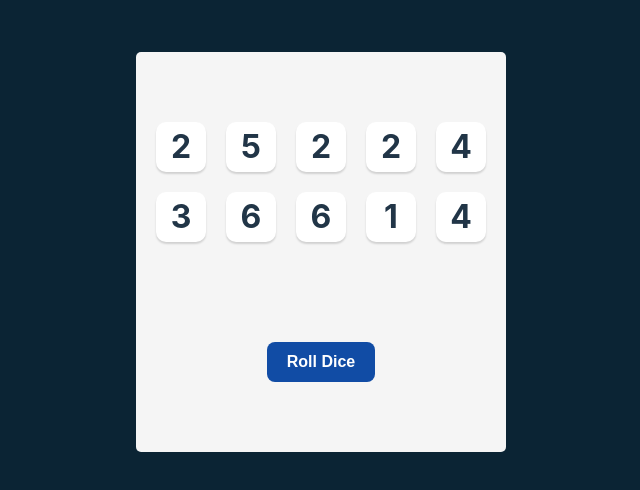
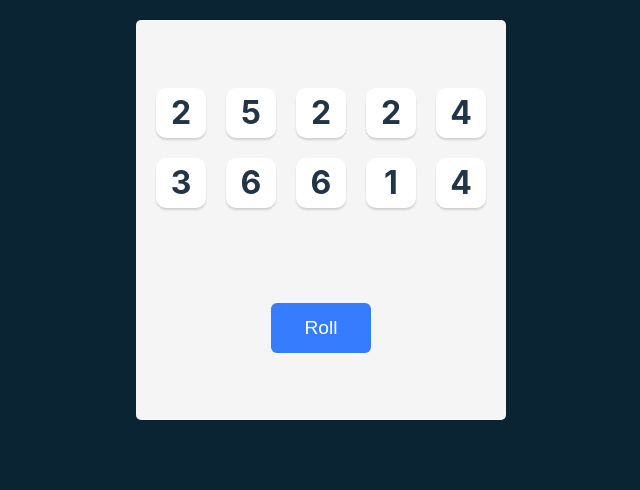
Before and after one commit to swatson9008/scrimbatenzies, a React (Vite) app: page / in a window 1280 px wide. Shown: the top 490 px of the page, without its empty margins (319-959 px from the left). Built offline with nearby package versions, Linux system fonts and the light colour scheme.

Commit message:
refactor

```diff
--- a/package.json
+++ b/package.json
@@ -10,6 +10,7 @@
     "preview": "vite preview"
   },
   "dependencies": {
+    "nanoid": "^4.0.2",
     "react": "^18.2.0",
     "react-dom": "^18.2.0"
   },
--- a/src/App.jsx
+++ b/src/App.jsx
@@ -1,33 +1,37 @@
-import './App.css';
-import Die from './Die';
-import { useState } from 'react';
+import React from "react"
+import Die from "./Die"
+import {nanoid} from "nanoid"
+
+
+export default function App() {
+
+    const [dice, setDice] = React.useState(allNewDice())
 
     function allNewDice() {
-  const newDice = [];
+        const newDice = []
         for (let i = 0; i < 10; i++) {
-    const randomNumber = Math.ceil(Math.random() * 6);
-    newDice.push(randomNumber);
+            newDice.push({
+              value: Math.ceil(Math.random() * 6),
+              isHeld: false,
+              id: nanoid()
+            })
         }
         return newDice
     }
 
-export default function App() {
+    function rollDice() {
+        setDice(allNewDice())
+    }
 
-  const [diceSets, setDiceSets] = useState(allNewDice());
-
-  const handleNewDice = () => {
-    const newDice = allNewDice();
-    setDiceSets(newDice)
-  }
+    console.log(dice)
+    const diceElements = dice.map(die => <Die key={die.id} value={die.value} />)
 
     return (
         <main>
             <div className="dice-container">
-        {diceSets.map((item, index) => (
-          <Die key={index} value={item} />
-        ))}
+                {diceElements}
             </div>
-      <button onClick={handleNewDice} className='diceButton'>Roll Dice</button>
+            <button className="roll-dice" onClick={rollDice}>Roll</button>
         </main>
-  );
+    )
 }
--- a/src/index.css
+++ b/src/index.css
@@ -45,7 +45,7 @@
   padding: 20px;
   display: flex;
   flex-direction: column;
-  justify-content: center;
+  justify-content: space-around;
   align-items: center;
 }
 
@@ -108,10 +108,21 @@
   }
 }
 
-.diceButton {
-  background-color: #114ca5;
-  color: #ffffff;
-  margin-top: 100px;
+.roll-dice {
+  height: 50px;
+  width: 100px;
+  border: none;
+  border-radius: 6px;
+  background-color: #357cff;
+  color: white;
+  font-size: 1.2rem;
   font-family: sans-serif;
-  font-weight: bold;
 }
+
+.roll-dice:focus {
+  outline: none;
+}
+
+.roll-dice:active {
+  box-shadow: inset 5px 5px 10px -3px rgba(0, 0, 0, 0.7);
+}
```
Also changed, not shown: 1 other file (tests, documents, lock files or other folders). Lines whose indentation alone changed are shown as unchanged.
